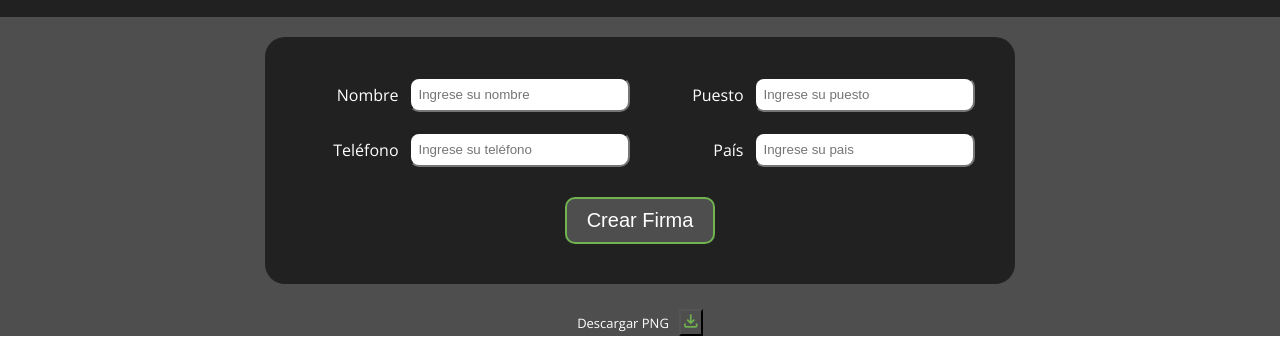
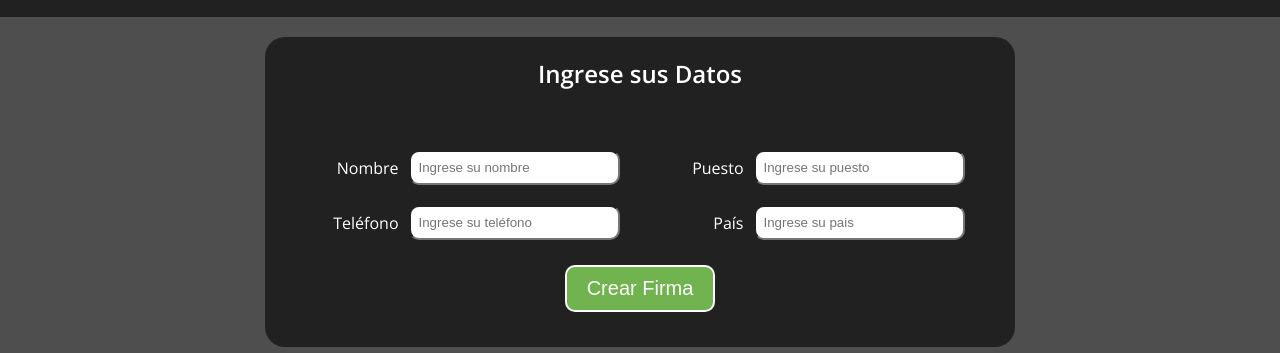
Before and after one commit to llontopdev/signature-ncr-creator, a plain HTML site: page index.html in a window 1280 px wide. Shown: the part 85-438 px from the top of the page. Drawn offline with nearby package versions, Linux system fonts and the light colour scheme; a web font is replaced by a local one.

Commit message:
confirmar en master

```diff
--- a/css/estilos.css
+++ b/css/estilos.css
@@ -56,10 +56,16 @@ a{
   font-size: 1.4rem;
   font-style: italic;
 }
+h2{
+  color: var(--blanco);
+  text-align: center;
+  background-color: var(--negro);
+  padding: 2rem 0rem;
+}
 
 /* formulario */
 #formulario{
-  padding: 1rem 2rem 2rem 0px;
+  padding-bottom: 2rem;
   background-color: var(--negro);
   color: var(--blanco);
   display: grid;
@@ -67,7 +73,7 @@ a{
 }
 
 input{
-  margin: 1rem;
+  margin: 1rem 2rem 1rem 1rem;
   padding: .8rem;
   border-radius: 1rem;
 }
@@ -77,22 +83,20 @@ input{
 }
 #btnCrear{
   grid-column: 1/3;
-  margin-top: 2rem;
+  margin: 1.5rem 0rem 0.5rem 0rem;
   padding: 1rem 2rem;
   font-size: 2rem;
-  background-color: var(--gris);
   color: var(--blanco);
-  border: 2px solid var(--primario);
   justify-self: center;
-
   cursor: pointer;
+  background-color: var(--primario);
+  border: 2px solid var(--blanco);
+  border-radius: 1rem;
+  transition: 0.2s all;
 }
 #btnCrear:hover{
-  background-color: #70b34f;
-  border: 2px solid var(--blanco);
+  background-color: #84ca61;
 }
-
-
 
 /* contenedor-download */
 .contenedor-download{
@@ -210,13 +214,19 @@ main{
   .cabecera{
     margin-bottom: 2rem;
   }
+  h2{
+    width: 75rem;
+    margin: 0 auto;
+    border-top-left-radius: 2rem;
+    border-top-right-radius: 2rem;
+  }
   #formulario{
     padding: 3rem;
     width: 75rem;
     margin: 0 auto;
     justify-content: center;
-
-    border-radius: 2rem;
+    border-bottom-left-radius: 2rem;
+    border-bottom-right-radius: 2rem;
     margin-bottom: 2.5rem;
   }
 
--- a/index.html
+++ b/index.html
@@ -10,7 +10,9 @@
   <meta name="description" content="Signature Creator for NCR Employees">
   <meta name="author" content="Luiggi Llontop">
 
-  <title>Creador de firmas</title>
+  <title>Signature NCR Creator</title>
+  <!-- icono -->
+  <link rel="icon" href="assets/SignatureIcon.ico">
 
   <!-- googlefonts - Material Icons -->
   <link href="https://fonts.googleapis.com/icon?family=Material+Icons+Outlined" rel="stylesheet">
@@ -34,6 +36,7 @@
     <p class="version">version 1.2</p>
   </div> <!-- fin cabecera -->
 
+  <h2>Ingrese sus Datos</h2>
   <form id="formulario">
 
     <label class="label">Nombre</label>
@@ -87,7 +90,6 @@
       </div>
 
     </div> <!-- fin signature -->
-
   </main>
 
   <footer class="footer">
@@ -98,6 +100,7 @@
     src="https://cdn.jsdelivr.net/npm/html2canvas@1.0.0-rc.1/dist/html2canvas.min.js"></script>
   <script src="js/create.js"></script>
   <script src="js/download.js"></script>
+  <script src="js/validation.js"></script>
 </body>
 
 </html>
--- a/js/download.js
+++ b/js/download.js
@@ -1,15 +1,16 @@
 //Definimos el botón para escuchar su click
 const $boton = document.querySelector("#btnCapturar"), // El botón que desencadena
-$objetivo = document.querySelector("#signature"); // A qué le tomamos la foto
+  $objetivo = document.querySelector("#signature"); // A qué le tomamos la foto
 
 // Agregar el listener al botón
 $boton.addEventListener("click", () => {
   html2canvas($objetivo) // Llamar a html2canvas y pasarle el elemento
     .then(canvas => {
+      let nombre = document.querySelector(".firma_nombre").innerHTML.replace(" ","_");
       // Cuando se resuelva la promesa traerá el canvas
       // Crear un elemento <a>
       let enlace = document.createElement('a');
-      enlace.download = "Signature.png";
+      enlace.download = `Signature_${nombre}.png`;
       // Convertir la imagen a Base64
       enlace.href = canvas.toDataURL();
       // Hacer click en él
--- /dev/null
+++ b/js/validation.js
@@ -0,0 +1,13 @@
+const expresiones = {
+	/*
+	usuario: /^[a-zA-Z0-9\_\-]{4,16}$/, // Letras, numeros, guion y guion_bajo
+	nombre: /^[a-zA-ZÀ-ÿ\s]{1,40}$/, // Letras y espacios, pueden llevar acentos.
+	password: /^.{4,12}$/, // 4 a 12 digitos.
+	correo: /^[a-zA-Z0-9_.+-]+@[a-zA-Z0-9-]+\.[a-zA-Z0-9-.]+$/,
+	telefono: /^\d{7,14}$/ // 7 a 14 numeros.
+	*/
+	nombre: /^[a-zA-ZÀ-ÿ\s]{1,25}$/, // Letras y espacios, pueden llevar acentos.
+	puesto: /^[a-zA-ZÀ-ÿ\s]{1,25}$/,
+	telefono: /^\d\+\-\s\(\){7,14}$/, // 7 a 14 numeros
+	pais: /^[a-zA-ZÀ-ÿ\s]{1,15}$/, //
+}
```
Also changed, not shown: assets/SignatureIcon.ico (added).
